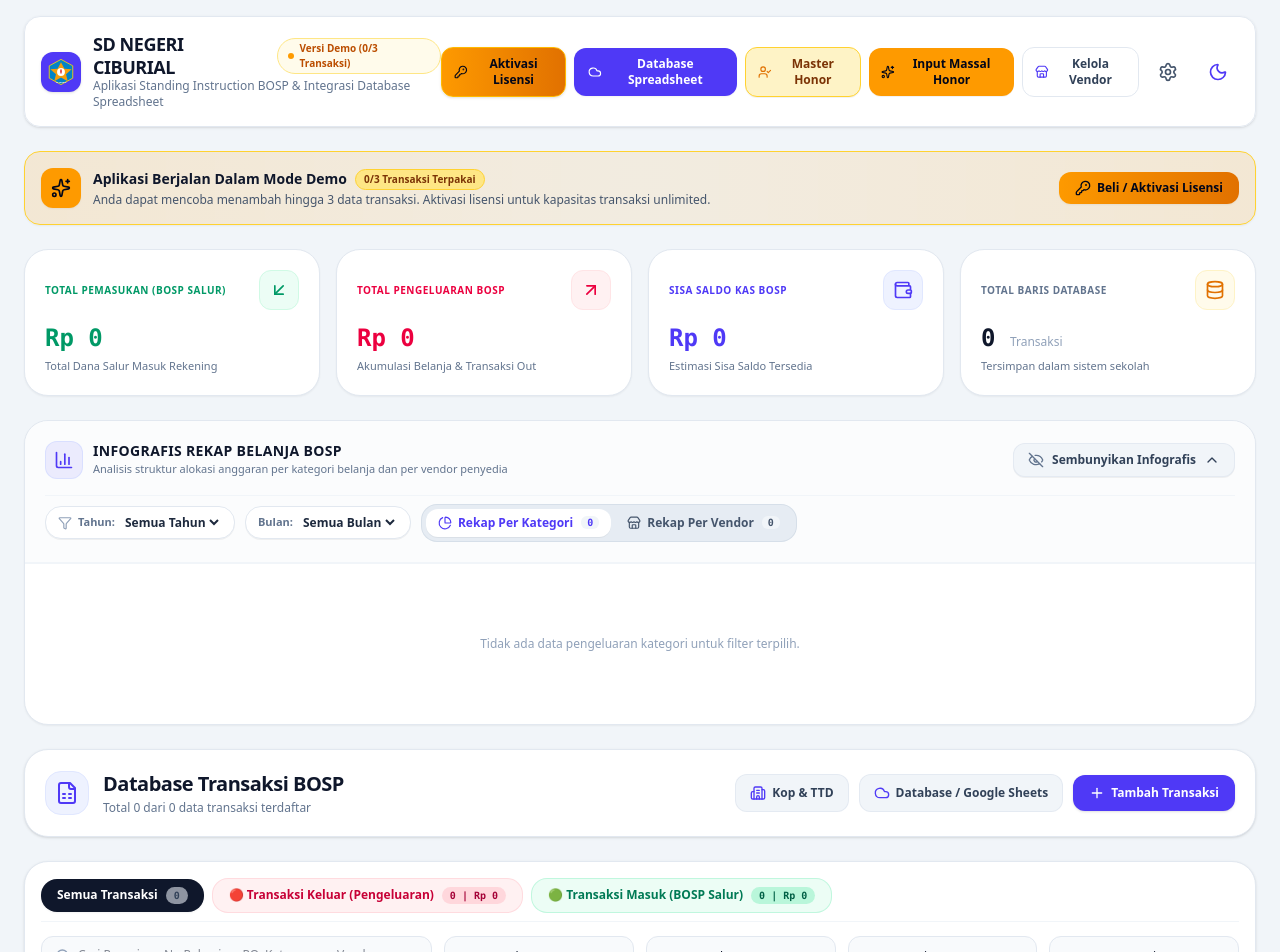
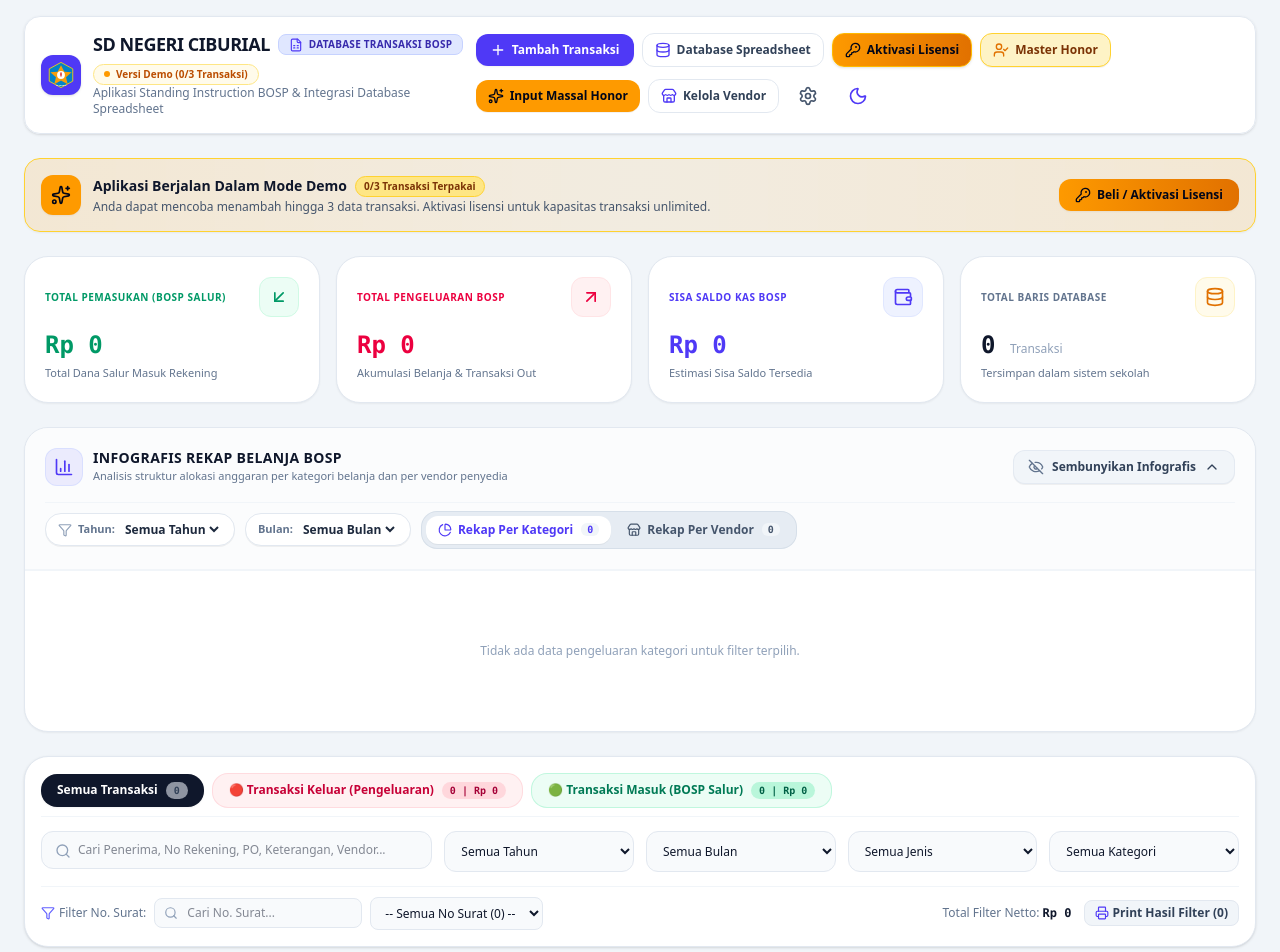
Before and after one commit to tisnamulyana2703/STANDING-INSTRUCTION, a React (Vite) app: page / in a window 1280 px wide. Shown: the top 952 px of the page. Built offline with nearby package versions, Linux system fonts and the light colour scheme.

Commit message:
feat(ui): update header and transaction layout
Refactor the UI layout to include a persistent database indicator in the header and clean up the transaction table header section for better information density.

```diff
--- a/src/App.tsx
+++ b/src/App.tsx
@@ -17,7 +17,7 @@ import { DemoLimitModal } from './components/DemoLimitModal';
 import { getStoredLicenseInfo, verifySerialNumber, getMachineId } from './utils/licenseUtils';
 import { DashboardStats } from './components/DashboardStats';
 import { LogoBandungBarat, LogoTutWuri } from './components/Logos';
-import { Sun, Moon, Settings, Store, Cloud, KeyRound, ShieldCheck, Sparkles, UserCheck } from 'lucide-react';
+import { Sun, Moon, Settings, Store, Cloud, KeyRound, ShieldCheck, Sparkles, UserCheck, FileSpreadsheet, Database, Plus } from 'lucide-react';
 import { sanitizeSchoolSettingsForSync, ensureTransactionIds } from './utils/googleAppsScript';
 
 const MAX_DEMO_TRANSACTIONS = 3;
@@ -418,10 +418,14 @@ export default function App() {
               )}
             </div>
             <div>
-              <div className="flex items-center gap-2">
+              <div className="flex items-center gap-2 flex-wrap">
                 <h1 className="text-base sm:text-lg font-bold tracking-tight text-slate-900 dark:text-white leading-tight">
                   {schoolSettings.namaSekolah || 'SD NEGERI CIBURIAL'}
                 </h1>
+                <span className="inline-flex items-center gap-1.5 px-2.5 py-0.5 rounded-lg bg-indigo-100 dark:bg-indigo-950/90 text-indigo-800 dark:text-indigo-300 border border-indigo-200 dark:border-indigo-800 text-[10px] font-black uppercase tracking-wide">
+                  <FileSpreadsheet className="w-3.5 h-3.5 text-indigo-600 dark:text-indigo-400 shrink-0" />
+                  DATABASE TRANSAKSI BOSP
+                </span>
                 <div className={`hidden md:flex items-center gap-1.5 px-2.5 py-0.5 rounded-full border text-[10px] font-semibold ${
                   isActivated
                     ? 'bg-emerald-50 dark:bg-emerald-950/60 text-emerald-700 dark:text-emerald-400 border-emerald-100 dark:border-emerald-800'
@@ -437,7 +441,25 @@ export default function App() {
             </div>
           </div>
 
-          <div className="flex items-center gap-2">
+          <div className="flex items-center gap-2 flex-wrap">
+            <button
+              onClick={handleAddNewTransaction}
+              className="px-3.5 py-2 text-xs font-bold text-white bg-indigo-600 hover:bg-indigo-700 rounded-xl transition-all shadow-xs flex items-center gap-1.5 cursor-pointer"
+              title="Tambah Transaksi BOSP Baru"
+            >
+              <Plus className="w-4 h-4" />
+              <span>Tambah Transaksi</span>
+            </button>
+
+            <button
+              onClick={() => setIsImportExportModalOpen(true)}
+              className="px-3 py-2 text-xs font-semibold text-slate-700 dark:text-slate-300 hover:bg-slate-100 dark:hover:bg-slate-800 rounded-xl transition-colors border border-slate-200 dark:border-slate-700 flex items-center gap-1.5 cursor-pointer"
+              title="Kelola Database Transaksi BOSP & Integrasi Google Spreadsheet"
+            >
+              <Database className="w-4 h-4 text-indigo-600 dark:text-indigo-400" />
+              <span className="hidden sm:inline">Database Spreadsheet</span>
+            </button>
+
             <button
               onClick={() => setIsActivationModalOpen(true)}
               className={`px-3 py-2 text-xs font-bold rounded-xl transition-all flex items-center gap-1.5 cursor-pointer border ${
@@ -449,15 +471,6 @@ export default function App() {
             >
               <KeyRound className="w-4 h-4" />
               <span className="hidden sm:inline">{isActivated ? 'Lisensi Aktif' : 'Aktivasi Lisensi'}</span>
-            </button>
-
-            <button
-              onClick={() => setIsImportExportModalOpen(true)}
-              className="px-3.5 py-2 text-xs font-bold text-white bg-indigo-600 hover:bg-indigo-700 rounded-xl transition-all shadow-xs flex items-center gap-1.5 cursor-pointer"
-              title="Integrasi Database Google Spreadsheet & Apps Script"
-            >
-              <Cloud className="w-4 h-4" />
-              <span className="hidden sm:inline">Database Spreadsheet</span>
             </button>
 
             <button
--- a/src/components/TransactionTable.tsx
+++ b/src/components/TransactionTable.tsx
@@ -452,53 +452,7 @@ export function TransactionTable({
   };
 
   return (
-    <div className="space-y-6">
-      {/* Top Header & Action Controls - Bento Style */}
-      <div className="bg-white dark:bg-slate-900 p-5 rounded-3xl border border-slate-200 dark:border-slate-800 shadow-sm flex flex-wrap items-center justify-between gap-4">
-        <div className="flex items-center space-x-3.5">
-          <div className="w-11 h-11 bg-indigo-50 dark:bg-indigo-950/80 rounded-2xl text-indigo-600 dark:text-indigo-400 flex items-center justify-center shrink-0 border border-indigo-100 dark:border-indigo-900/50">
-            <FileSpreadsheet className="w-6 h-6" />
-          </div>
-          <div>
-            <h2 className="text-xl font-bold text-slate-900 dark:text-white tracking-tight">
-              Database Transaksi BOSP
-            </h2>
-            <p className="text-xs text-slate-500 dark:text-slate-400 font-medium mt-0.5">
-              Total {filteredTransactions.length} dari {transactions.length} data transaksi terdaftar
-            </p>
-          </div>
-        </div>
-
-        <div className="flex flex-wrap items-center gap-2.5">
-          <button
-            id="btn-school-settings"
-            onClick={onOpenSettings}
-            className="inline-flex items-center px-3.5 py-2.5 text-xs font-semibold text-slate-700 bg-slate-100 hover:bg-slate-200 dark:bg-slate-800 dark:text-slate-300 dark:hover:bg-slate-700 rounded-xl transition-colors border border-slate-200/80 dark:border-slate-700/80 cursor-pointer"
-          >
-            <Building2 className="w-4 h-4 mr-1.5 text-indigo-600 dark:text-indigo-400" />
-            Kop & TTD
-          </button>
-
-          <button
-            id="btn-import-export"
-            onClick={onOpenImportExport}
-            className="inline-flex items-center px-3.5 py-2.5 text-xs font-bold text-slate-700 bg-slate-100 hover:bg-slate-200 dark:bg-slate-800 dark:text-slate-300 dark:hover:bg-slate-700 rounded-xl transition-colors border border-slate-200/80 dark:border-slate-700/80 cursor-pointer"
-          >
-            <Cloud className="w-4 h-4 mr-1.5 text-indigo-600 dark:text-indigo-400" />
-            Database / Google Sheets
-          </button>
-
-          <button
-            id="btn-add-transaction"
-            onClick={onAddNew}
-            className="inline-flex items-center px-4 py-2.5 text-xs font-bold text-white bg-indigo-600 hover:bg-indigo-700 rounded-xl shadow-sm transition-colors"
-          >
-            <Plus className="w-4 h-4 mr-1.5" />
-            Tambah Transaksi
-          </button>
-        </div>
-      </div>
-
+    <div id="database-transaksi-bosp" className="space-y-6">
       {/* Filter Toolbar */}
       <div className="bg-white dark:bg-slate-900 p-4 rounded-3xl border border-slate-200 dark:border-slate-800 shadow-sm space-y-3.5">
 
```
